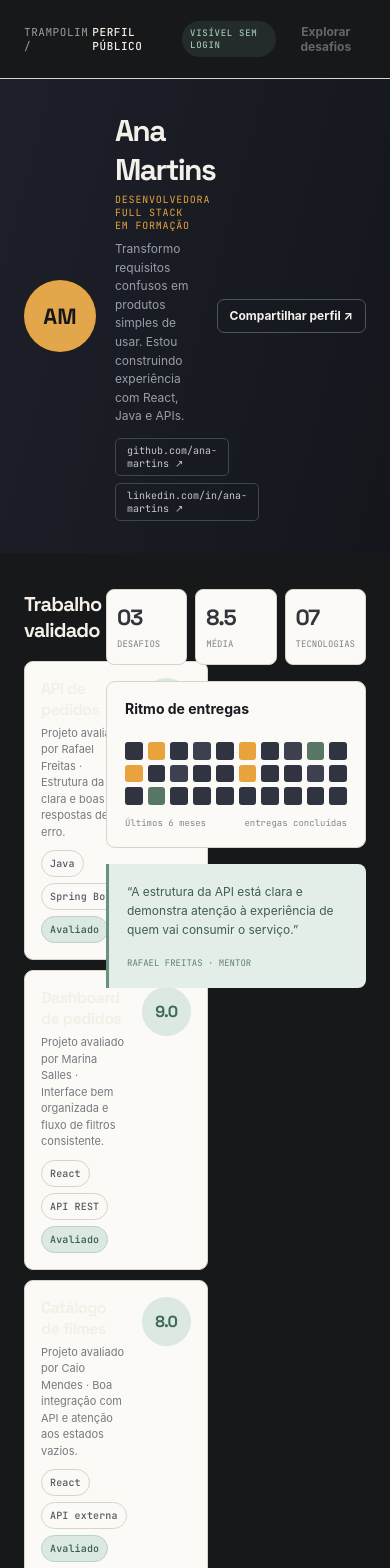
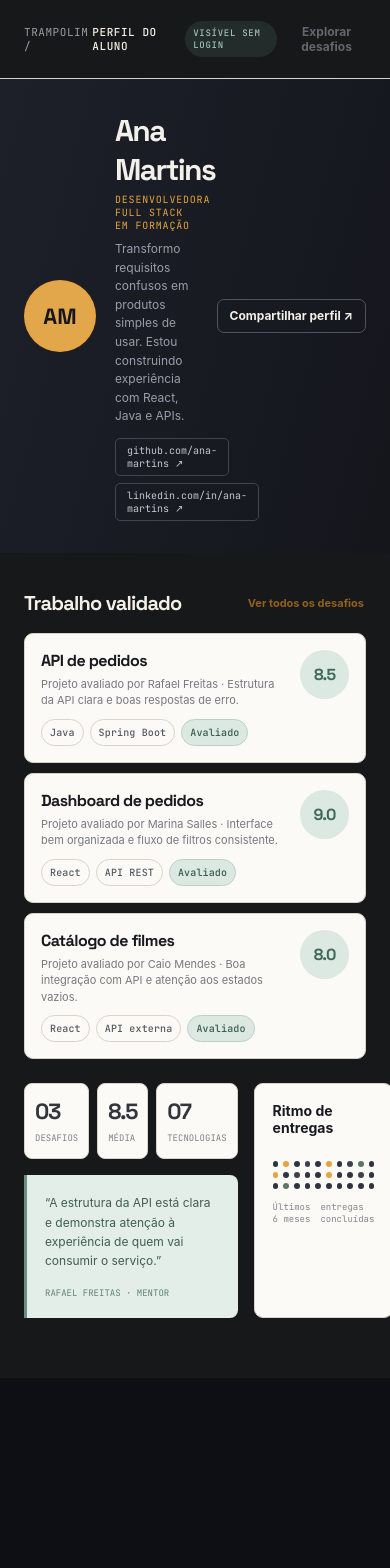
Before and after one commit to LucianoMeneguzzo/trampolim, a React (Vite) app in the folder frontend/: page /student/profile in a window 390 px wide. Shown: the top 1568 px of the page. After the commit the page ends 1378 px from the top, so only its background shows below. Built offline with nearby package versions, Linux system fonts and the light colour scheme.

Commit message:
style: altera e finaliza perfil do aluno

```diff
--- a/frontend/src/pages/PerfilAluno/PerfilAluno.css
+++ b/frontend/src/pages/PerfilAluno/PerfilAluno.css
@@ -108,8 +108,9 @@
 
 .profile-layout {
   display: grid;
-  grid-template-columns: minmax(0, 1fr) 300px;
-  gap: 28px;
+  grid-template-columns: minmax(0, 1fr) minmax(0, 0.85fr);
+  gap: 24px;
+  align-items: start;
   padding: 36px clamp(24px, 4vw, 56px) 60px;
 }
 
@@ -144,6 +145,7 @@
 }
 .validated-card h3 {
   margin: 0 0 5px;
+  color: var(--paper-ink);
   font-family: var(--display);
   font-size: 16px;
   letter-spacing: -.035em;
@@ -195,7 +197,13 @@
   letter-spacing: -.06em;
 }
 
-.profile-sidebar { display: grid; gap: 16px; align-content: start; }
+.profile-sidebar {
+  display: grid;
+  grid-template-columns: minmax(0, 1fr);
+  gap: 16px;
+  align-content: start;
+  margin-top: 0;
+}
 
 .metrics-grid {
   display: grid;
@@ -277,8 +285,32 @@
 }
 
 @media (max-width: 860px) {
-  .profile-layout { grid-template-columns: minmax(0, 1fr) 260px; }
+  .profile-layout { grid-template-columns: minmax(0, 1fr); }
   .profile-banner-content { flex-direction: column; }
+
   .validated-card { flex-direction: column; }
   .score-badge { align-self: flex-start; }
+
+  .profile-sidebar {
+    display: grid;
+    grid-template-columns: 1fr 1fr;
+    grid-template-areas:
+      "metrics activity"
+      "quote activity";
+    gap: 16px;
+    align-items: stretch;
+  }
+
+  .metrics-grid {
+    grid-area: metrics;
+  }
+
+  .quote-card {
+    grid-area: quote;
+  }
+
+  .activity-card {
+    grid-area: activity;
+    align-self: stretch;
+  }
 }
--- a/frontend/src/pages/PerfilAluno/PerfilAluno.jsx
+++ b/frontend/src/pages/PerfilAluno/PerfilAluno.jsx
@@ -36,7 +36,7 @@ export default function PerfilAluno() {
     <div className="surface-paper">
       <header className="topbar">
         <div className="crumb">
-          TRAMPOLIM / <b>PERFIL PÚBLICO</b>
+          TRAMPOLIM / <b>PERFIL DO ALUNO</b>
         </div>
 
         <div className="top-actions">
```
